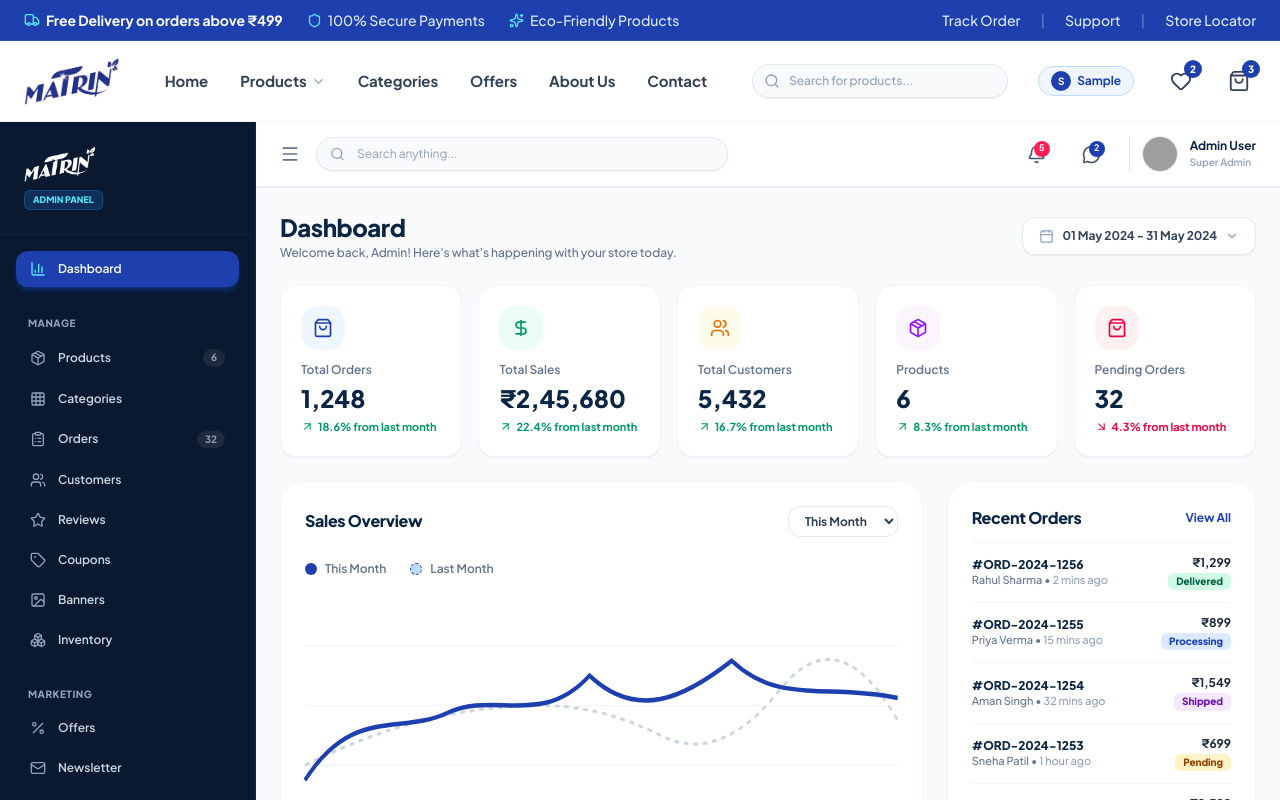
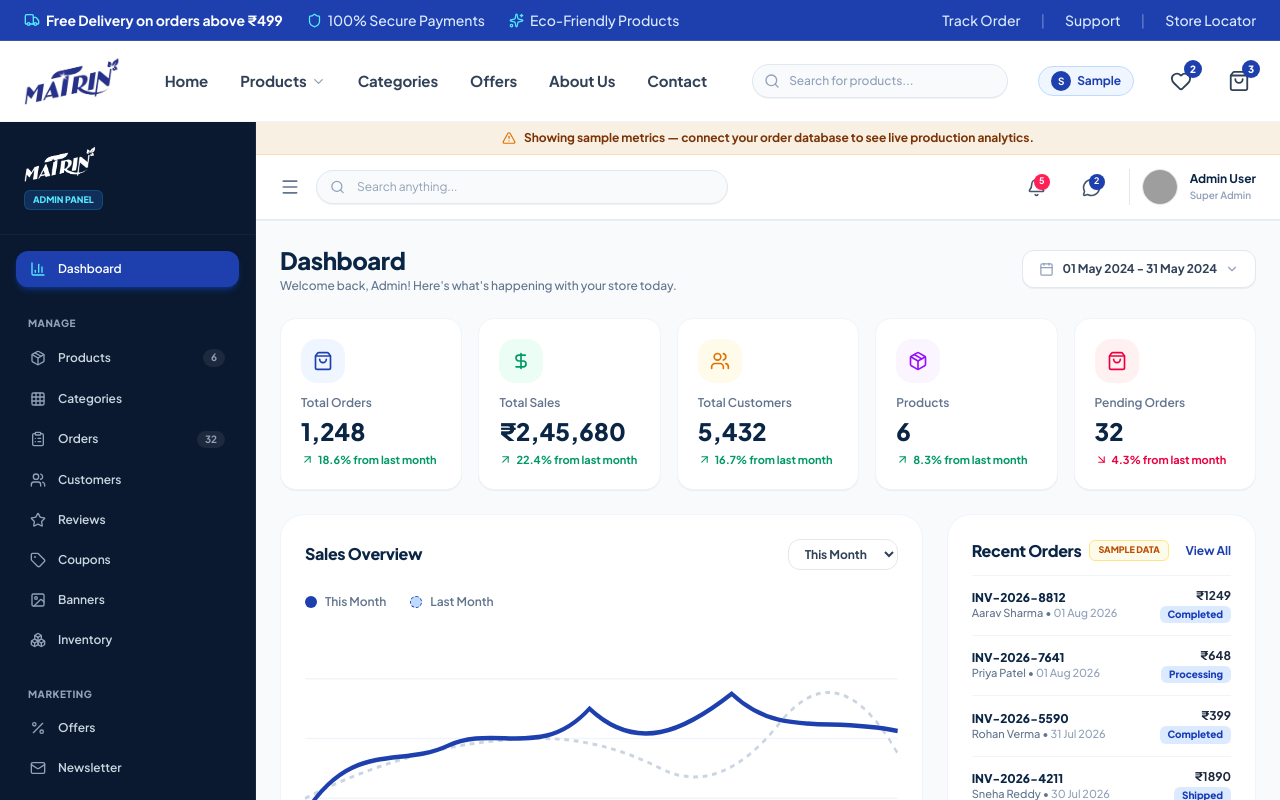
Before and after one commit to SMEETGAJERA876/MATIAN-STORE, a Next.js app: page /admin in a window 1280 px wide. Shown: the top 800 px of the page. Built offline with nearby package versions, Linux system fonts and the light colour scheme; sample sign-in values are in the browser's storage; grey boxes are pictures that could not be loaded.

Commit message:
Centralize mock dashboard metrics into mockDashboardData.ts, add persistent demo warning banner, and wire Recent Orders to live checkout orders

```diff
--- a/src/app/admin/page.tsx
+++ b/src/app/admin/page.tsx
@@ -9,6 +9,7 @@ import AddProductModal from "@/components/admin/AddProductModal";
 import InvoiceModal from "@/components/InvoiceModal";
 import { OrderInvoice } from "@/types/order";
 import { useRouter } from "next/navigation";
+import { MOCK_DASHBOARD_STATS, MOCK_RECENT_ORDERS, MOCK_SALES_ANALYTICS } from "@/data/mockDashboardData";
 import {
   BarChart3,
   Package,
@@ -55,7 +56,7 @@ import Link from "next/link";
 export default function AdminDashboardPage() {
   const router = useRouter();
   const { user, isAdmin, openAuthModal } = useAuth();
-  const { products, salesAnalytics, deleteProduct, toggleStock } = useProductStore();
+  const { products, orders, salesAnalytics, deleteProduct, toggleStock } = useProductStore();
 
   const [activeNav, setActiveNav] = useState("Dashboard");
   const [isAddProductOpen, setIsAddProductOpen] = useState(false);
@@ -242,6 +243,12 @@ export default function AdminDashboardPage() {
 
       {/* Main Content View (Exact Match with Reference Image 1) */}
       <div className="flex-1 flex flex-col min-w-0">
+
+        {/* Persistent Sample Data Warning Indicator Banner */}
+        <div className="bg-amber-500/10 border-b border-amber-500/20 px-4 py-2 text-center text-amber-900 text-xs font-bold flex items-center justify-center gap-2">
+          <AlertTriangle size={14} className="text-amber-600 shrink-0" />
+          <span>Showing sample metrics — connect your order database to see live production analytics.</span>
+        </div>
 
         {/* Top Header Bar (Exact Match with Image 1) */}
         <header className="sticky top-0 z-30 bg-white border-b border-slate-200/80 px-6 py-3.5 flex items-center justify-between shadow-2xs">
@@ -501,34 +508,64 @@ export default function AdminDashboardPage() {
 
             </div>
 
-            {/* Recent Orders List Card (Col 4 - Exact Match with Image 1) */}
+            {/* Recent Orders List Card */}
             <div className="lg:col-span-4 rounded-3xl bg-white p-6 border border-slate-100 shadow-2xs space-y-4 flex flex-col justify-between">
               <div>
                 <div className="flex items-center justify-between border-b border-slate-100 pb-3">
+                  <div className="flex items-center gap-2">
                     <h3 className="font-extrabold text-[#0B2545] text-base">
                       Recent Orders
                     </h3>
+                    <span className={`text-[9px] font-extrabold uppercase tracking-widest px-2 py-0.5 rounded-md ${
+                      orders.length > 0
+                        ? "bg-emerald-50 text-emerald-700 border border-emerald-200"
+                        : "bg-amber-50 text-amber-700 border border-amber-200"
+                    }`}>
+                      {orders.length > 0 ? `${orders.length} Live Orders` : "Sample Data"}
+                    </span>
+                  </div>
                   <button onClick={() => setActiveNav("Orders")} className="text-xs font-bold text-[#1E40AF] hover:underline">
                     View All
                   </button>
                 </div>
 
                 <div className="divide-y divide-slate-100">
-                  {recentOrders.map((ord) => (
+                  {orders.length > 0 ? (
+                    orders.slice(0, 5).map((ord) => (
                       <div key={ord.id} className="py-3 flex items-center justify-between text-xs">
                         <div>
-                        <div className="font-extrabold text-[#0B2545]">{ord.id}</div>
-                        <div className="text-slate-500 font-medium text-[11px]">{ord.customer} • <span className="text-slate-400">{ord.time}</span></div>
+                          <div className="font-extrabold text-[#0B2545] flex items-center gap-1.5">
+                            <span>{ord.invoiceNumber}</span>
+                            <span className="text-[9px] font-bold text-emerald-600 bg-emerald-50 px-1.5 py-0.5 rounded-xs">LIVE</span>
+                          </div>
+                          <div className="text-slate-500 font-medium text-[11px]">{ord.customer.fullName} • <span className="text-slate-400">{ord.orderDate}</span></div>
                         </div>
 
                         <div className="text-right">
-                        <div className="font-bold text-slate-800">{ord.amount}</div>
-                        <span className={`inline-block px-2 py-0.5 rounded-md text-[10px] font-extrabold mt-0.5 ${ord.statusBg}`}>
+                          <div className="font-bold text-slate-800">₹{ord.totalAmount}</div>
+                          <span className="inline-block px-2 py-0.5 rounded-md text-[10px] font-extrabold mt-0.5 bg-emerald-100 text-emerald-800">
+                            {ord.paymentStatus}
+                          </span>
+                        </div>
+                      </div>
+                    ))
+                  ) : (
+                    MOCK_RECENT_ORDERS.map((ord) => (
+                      <div key={ord.id} className="py-3 flex items-center justify-between text-xs">
+                        <div>
+                          <div className="font-extrabold text-[#0B2545]">{ord.orderId}</div>
+                          <div className="text-slate-500 font-medium text-[11px]">{ord.customerName} • <span className="text-slate-400">{ord.date}</span></div>
+                        </div>
+
+                        <div className="text-right">
+                          <div className="font-bold text-slate-800">₹{ord.totalAmount}</div>
+                          <span className="inline-block px-2 py-0.5 rounded-md text-[10px] font-extrabold mt-0.5 bg-blue-100 text-blue-800">
                             {ord.status}
                           </span>
                         </div>
                       </div>
-                  ))}
+                    ))
+                  )}
                 </div>
               </div>
             </div>
--- a/src/app/cart/page.tsx
+++ b/src/app/cart/page.tsx
@@ -45,7 +45,7 @@ export default function CartPage() {
     total,
   } = useCart();
 
-  const { validateCoupon, applyCouponRedemption } = useProductStore();
+  const { validateCoupon, applyCouponRedemption, addOrder } = useProductStore();
   const { user } = useAuth();
 
   // Coupon state
@@ -139,6 +139,7 @@ export default function CartPage() {
       transactionId: `TXN-${Math.floor(10000000 + Math.random() * 90000000)}`,
     };
 
+    addOrder(newInvoice);
     setGeneratedInvoice(newInvoice);
     setCheckoutStep("success");
     toast.success("Order Placed Successfully! Tax Invoice Generated.", { icon: "🎉", duration: 5000 });
--- a/src/context/ProductStoreContext.tsx
+++ b/src/context/ProductStoreContext.tsx
@@ -4,6 +4,7 @@ import React, { createContext, useContext, useState, useEffect } from "react";
 import { Product, ProductCategory } from "@/types/product";
 import { Coupon } from "@/types/coupon";
 import { SalesAnalytics } from "@/types/sales";
+import { OrderInvoice } from "@/types/order";
 import { products as defaultProducts } from "@/data/products";
 import toast from "react-hot-toast";
 
@@ -86,6 +87,7 @@ const initialSalesData: SalesAnalytics = {
 export interface ProductStoreContextType {
   products: Product[];
   coupons: Coupon[];
+  orders: OrderInvoice[];
   salesAnalytics: SalesAnalytics;
   addProduct: (newProd: Omit<Product, "id" | "rating" | "reviewCount" | "reviews">) => Product;
   updateProduct: (id: number, updatedFields: Partial<Product>) => void;
@@ -96,6 +98,7 @@ export interface ProductStoreContextType {
   toggleCouponStatus: (id: string) => void;
   validateCoupon: (code: string, cartTotal: number) => { valid: boolean; coupon?: Coupon; message: string };
   applyCouponRedemption: (code: string) => void;
+  addOrder: (invoice: OrderInvoice) => void;
 }
 
 const ProductStoreContext = createContext<ProductStoreContextType | undefined>(undefined);
@@ -103,6 +106,7 @@ const ProductStoreContext = createContext<ProductStoreContextType | undefined>(u
 export function ProductStoreProvider({ children }: { children: React.ReactNode }) {
   const [products, setProducts] = useState<Product[]>(defaultProducts);
   const [coupons, setCoupons] = useState<Coupon[]>(initialCoupons);
+  const [orders, setOrders] = useState<OrderInvoice[]>([]);
   const [salesAnalytics] = useState<SalesAnalytics>(initialSalesData);
 
   // Load stored state from localStorage on mount
@@ -116,10 +120,24 @@ export function ProductStoreProvider({ children }: { children: React.ReactNode }
       if (storedCoupons) {
         setCoupons(JSON.parse(storedCoupons));
       }
+      const storedOrders = localStorage.getItem("matrin_placed_orders");
+      if (storedOrders) {
+        setOrders(JSON.parse(storedOrders));
+      }
     } catch (e) {
       console.error("Failed to load store data from localStorage:", e);
     }
   }, []);
+
+  const addOrder = (newInvoice: OrderInvoice) => {
+    const updated = [newInvoice, ...orders];
+    setOrders(updated);
+    try {
+      localStorage.setItem("matrin_placed_orders", JSON.stringify(updated));
+    } catch (e) {
+      console.error("Failed to save placed order:", e);
+    }
+  };
 
   const saveProducts = (updatedProds: Product[]) => {
     setProducts(updatedProds);
@@ -250,6 +268,7 @@ export function ProductStoreProvider({ children }: { children: React.ReactNode }
       value={{
         products,
         coupons,
+        orders,
         salesAnalytics,
         addProduct,
         updateProduct,
@@ -260,6 +279,7 @@ export function ProductStoreProvider({ children }: { children: React.ReactNode }
         toggleCouponStatus,
         validateCoupon,
         applyCouponRedemption,
+        addOrder,
       }}
     >
       {children}
--- /dev/null
+++ b/src/data/mockDashboardData.ts
@@ -0,0 +1,101 @@
+// MOCK DATA — replace with real API/database queries before launch. These values do not reflect real store activity.
+
+export interface MockOrder {
+  id: string;
+  orderId: string;
+  customerName: string;
+  customerEmail: string;
+  itemsCount: number;
+  totalAmount: number;
+  status: "Completed" | "Processing" | "Pending" | "Shipped" | "Cancelled";
+  date: string;
+  paymentMethod: string;
+}
+
+export const MOCK_DASHBOARD_STATS = {
+  totalSales: 245680,
+  totalOrders: 1248,
+  totalCustomers: 5432,
+  averageOrderValue: 778,
+  activeProducts: 6,
+  conversionRate: "3.4%",
+};
+
+export const MOCK_SALES_ANALYTICS = {
+  weekly: [
+    { label: "Mon", revenue: 14500, orders: 18, unitsSold: 42 },
+    { label: "Tue", revenue: 18900, orders: 24, unitsSold: 58 },
+    { label: "Wed", revenue: 12400, orders: 15, unitsSold: 36 },
+    { label: "Thu", revenue: 22100, orders: 29, unitsSold: 71 },
+    { label: "Fri", revenue: 28500, orders: 38, unitsSold: 89 },
+    { label: "Sat", revenue: 34200, orders: 46, unitsSold: 112 },
+    { label: "Sun", revenue: 31000, orders: 41, unitsSold: 98 },
+  ],
+  monthly: [
+    { label: "Jan", revenue: 320000, orders: 410, unitsSold: 1020 },
+    { label: "Feb", revenue: 380000, orders: 490, unitsSold: 1250 },
+    { label: "Mar", revenue: 420000, orders: 540, unitsSold: 1380 },
+    { label: "Apr", revenue: 390000, orders: 510, unitsSold: 1290 },
+    { label: "May", revenue: 480000, orders: 620, unitsSold: 1560 },
+    { label: "Jun", revenue: 530000, orders: 690, unitsSold: 1740 },
+    { label: "Jul", revenue: 610000, orders: 780, unitsSold: 1980 },
+    { label: "Aug", revenue: 590000, orders: 750, unitsSold: 1890 },
+    { label: "Sep", revenue: 640000, orders: 810, unitsSold: 2050 },
+    { label: "Oct", revenue: 710000, orders: 900, unitsSold: 2310 },
+    { label: "Nov", revenue: 790000, orders: 1010, unitsSold: 2580 },
+    { label: "Dec", revenue: 890000, orders: 1150, unitsSold: 2920 },
+  ],
+  categoryBreakdown: [
+    { category: "Laundry Care", percentage: 38, revenue: 93358 },
+    { category: "Dishwashing", percentage: 26, revenue: 63876 },
+    { category: "Surface Care", percentage: 21, revenue: 51592 },
+    { category: "Toilet Care", percentage: 15, revenue: 36854 },
+  ],
+};
+
+export const MOCK_RECENT_ORDERS: MockOrder[] = [
+  {
+    id: "ord_101",
+    orderId: "INV-2026-8812",
+    customerName: "Aarav Sharma",
+    customerEmail: "aarav.sharma@example.com",
+    itemsCount: 3,
+    totalAmount: 1249,
+    status: "Completed",
+    date: "01 Aug 2026",
+    paymentMethod: "UPI Instant Transfer",
+  },
+  {
+    id: "ord_102",
+    orderId: "INV-2026-7641",
+    customerName: "Priya Patel",
+    customerEmail: "priya.patel@example.com",
+    itemsCount: 2,
+    totalAmount: 648,
+    status: "Processing",
+    date: "01 Aug 2026",
+    paymentMethod: "Credit Card",
+  },
+  {
+    id: "ord_103",
+    orderId: "INV-2026-5590",
+    customerName: "Rohan Verma",
+    customerEmail: "rohan.v@example.com",
+    itemsCount: 1,
+    totalAmount: 399,
+    status: "Completed",
+    date: "31 Jul 2026",
+    paymentMethod: "Cash on Delivery",
+  },
+  {
+    id: "ord_104",
+    orderId: "INV-2026-4211",
+    customerName: "Sneha Reddy",
+    customerEmail: "sneha.reddy@example.com",
+    itemsCount: 4,
+    totalAmount: 1890,
+    status: "Shipped",
+    date: "30 Jul 2026",
+    paymentMethod: "UPI Instant Transfer",
+  },
+];
```
Lines whose indentation alone changed are shown as unchanged.
